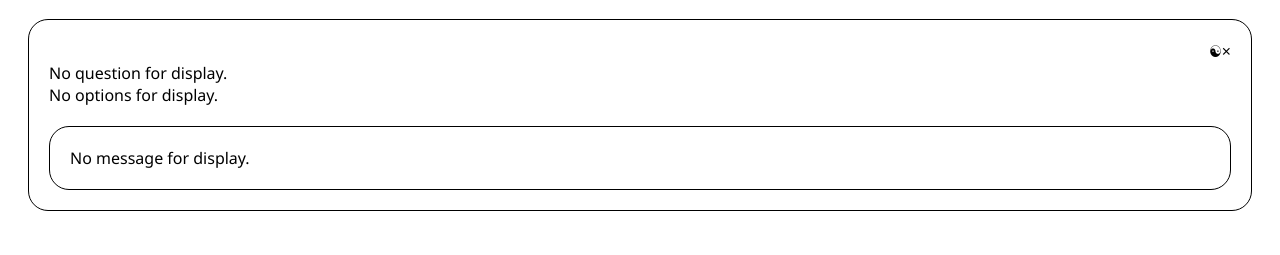
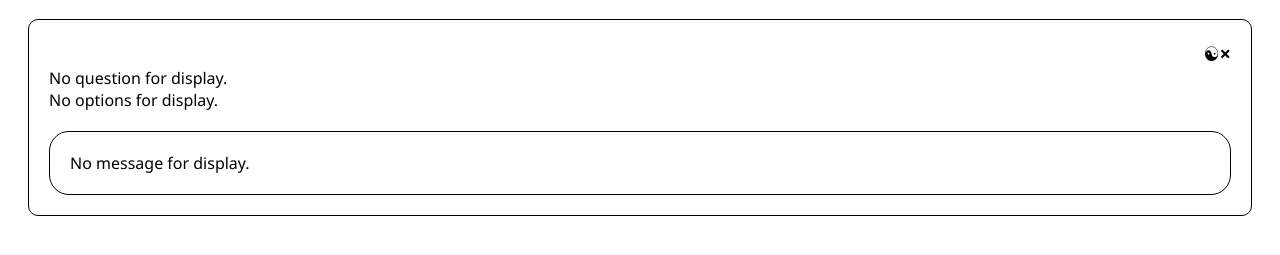
Before and after one commit to Baytars/SOMe, a website: page src/index.html in a window 1280 px wide. Shown: the part 67-322 px from the top of the page. Drawn offline with Linux system fonts and the light colour scheme.

Commit message:
Adjusted control bar.

```diff
--- a/src/css/some.css
+++ b/src/css/some.css
@@ -8,7 +8,7 @@
 
 #frame {
     border: 1px solid black;
-    border-radius: 20px;
+    border-radius: 10px;
     padding: 20px;
     margin: 0px 20px;
 }
@@ -22,4 +22,6 @@
 
 #control {
     text-align: right;
+    display: block;
+    font-size: 20px;
 }
--- a/src/index.html
+++ b/src/index.html
@@ -8,7 +8,7 @@
   <body>
     <h1 id="header">SOMe - Study OS of Medicine</h1>
     <div id="frame">
-      <div id="control">☯×</div>
+      <b id="control">☯×</b>
       <div id="question">No question for display.</div>
       <div id="options">No options for display.</div>
       <div id="msg">No message for display.</div>
```
